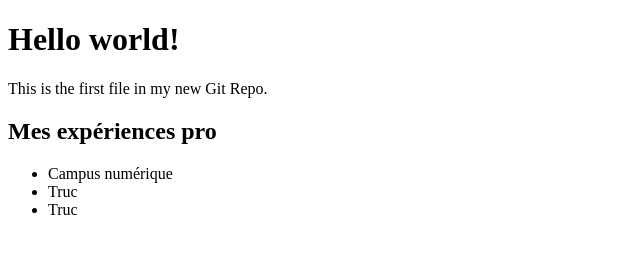
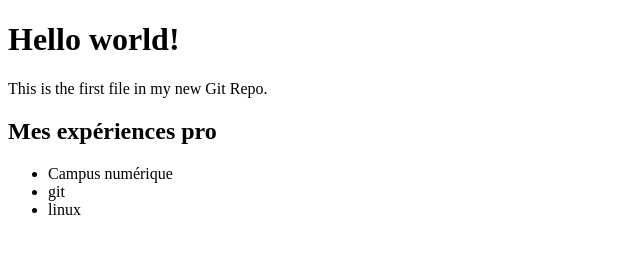
Before and after one commit to rodolphe-robert/main, a plain HTML site: page index.html in a window 1280 px wide. Shown: the full height of the page, 0-640 px from the left. Drawn offline with Linux system fonts and the light colour scheme.

Commit message:
essai merge

```diff
--- a/index.html
+++ b/index.html
@@ -11,8 +11,8 @@
 <h2> Mes expériences pro</h2>
 <ul>
     <li> Campus numérique</li>
-    <li> Truc </li>
-    <li> Truc </li>
+    <li> git </li>
+    <li> linux </li>
 </ul>
 </body>
 </html>
```
